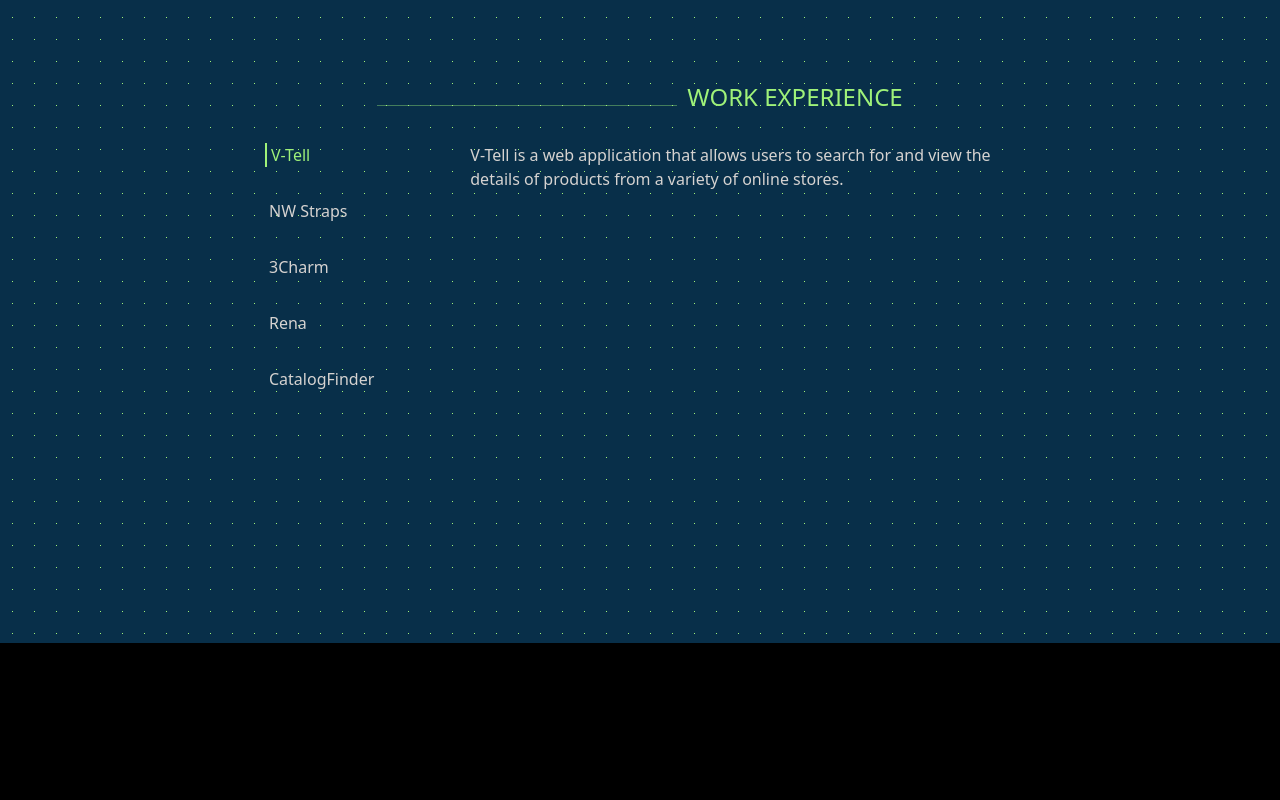
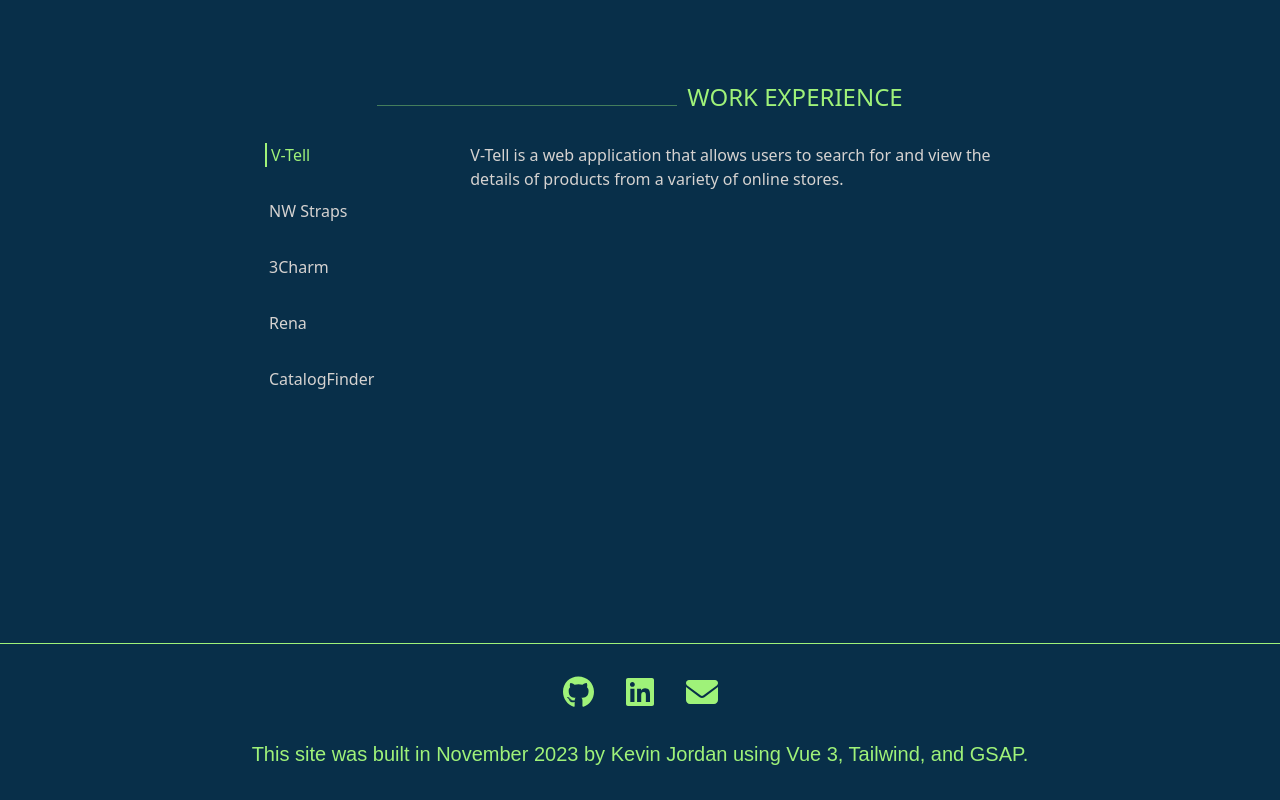
Before and after one commit to kdjordan/2023_portfolio, a Vue app: page / in a window 1280 px wide. Shown: the part 1949-2749 px from the top of the page. Before the commit the page ends 2592 px from the top, so only its background shows below. Built offline with nearby package versions, Linux system fonts and the light colour scheme.

Commit message:
stagger animation header working

```diff
--- a/package.json
+++ b/package.json
@@ -20,6 +20,7 @@
     "vue-router": "^4.2.5"
   },
   "devDependencies": {
+    "@types/gsap": "^3.0.0",
     "@vitejs/plugin-vue": "^4.2.3",
     "autoprefixer": "^10.4.16",
     "postcss": "^8.4.31",
--- a/src/App.vue
+++ b/src/App.vue
@@ -1,27 +1,26 @@
 <script setup lang="ts">
+	import { animateNav, animateHero } from './animations';
 	import { onMounted } from 'vue';
 	import TopNavigation from './components/TopNavigation.vue';
-	import { gsap } from 'gsap/gsap-core';
+
+	import Footer from './components/Footer.vue';
 
 	onMounted(() => {
 		let flag: boolean = true;
 		if (flag) {
-			gsap.set('.home', { opacity: 0, });
-			gsap.to('.home', { opacity: 1, duration: 1, ease: 'power1.out', });
-
-			// setTimeout(() => {
-			// 	document.querySelector('.home').classList.add('dots');
-			// }, 20)
+			animateNav();
+			animateHero();
 		}
 	});
 </script>
 
 <template>
-	<div class="home bg-sky-950 dots">
+	<div class="home bg-sky-950">
 		<TopNavigation />
 		<main class="container mx-auto">
 			<RouterView />
 		</main>
+		<Footer />
 	</div>
 </template>
 
--- /dev/null
+++ b/src/animations.ts
@@ -0,0 +1,24 @@
+import { gsap } from 'gsap';
+
+export function animateNav() {
+
+  const tl: GSAPTimeline = gsap.timeline();
+
+  tl.set('.top-nav',{ opacity: 0, borderBottom: 'none' })
+  tl.to('.top-nav',{ opacity: 1, borderBottom: '1px solid #9FF279', duration: 2})
+  tl.from(['#logo', 'li'],{ opacity: 0,y: -100,  duration: .25, stagger: {
+    amount: 1,
+    from: 'start',
+    ease: 'ease'
+  }})
+
+}
+
+export function animateHero() {
+  console.log(document.querySelector('.hero'))
+  const hero: HTMLElement | null  = document.querySelector('.hero')
+
+  const tl2: GSAPTimeline = gsap.timeline();
+  tl2.to(hero, {opacity: 1, x:-1000})
+
+}
--- /dev/null
+++ b/src/components/Footer.vue
@@ -0,0 +1,45 @@
+<template>
+	<div
+		id="footer"
+		class="footer w-full font-geist border-t border-highGreen bg-sky-950 px-[10px] z-10 py-8"
+	>
+		<div>
+			<ul
+				class="text-highGreen flex justify-center items-center h-full mx-[20px] container mx-auto gap-8"
+			>
+				<li>
+					<a
+						href="https://github.com/kdjordan"
+						target="_blank"
+						rel="noopener noreferrer"
+						><font-awesome-icon icon="fa-brands fa-github" size="2xl"
+					/></a>
+				</li>
+				<li>
+					<a
+						href="https://www.linkedin.com/in/kevin-dean-jordan/"
+						target="_blank"
+						rel="noopener noreferrer"
+						><font-awesome-icon
+							icon="fa-brands fa-linkedin"
+							size="2xl"
+					/></a>
+				</li>
+				<li>
+					<a
+						href="https://www.linkedin.com/in/kevin-dean-jordan/"
+						target="_blank"
+						rel="noopener noreferrer"
+						><font-awesome-icon
+							icon="fa-solid fa-envelope"
+							size="2xl"
+					/></a>
+				</li>
+			</ul>
+		</div>
+		<div class="text-highGreen text-xl flex justify-center items-center pt-8">
+			This site was built in November 2023 by Kevin Jordan using Vue 3,
+			Tailwind, and GSAP.
+		</div>
+	</div>
+</template>
--- a/src/components/TopNavigation.vue
+++ b/src/components/TopNavigation.vue
@@ -1,23 +1,4 @@
-<script setup lang="ts">
-	import { gsap } from 'gsap';
-	import { onMounted } from 'vue';
-
-	onMounted(() => {
-		let flag: boolean = false;
-
-		if (flag) {
-			const tl = gsap.timeline();
-			tl.set('.top-nav', { opacity: 0, borderBottom: 'none',  y: -100, x: -1000 });
-			tl.to('.top-nav', { opacity: 1, duration: 1 , y:0 , x:0 });
-			tl.to('.top-nav', {
-				borderBottom: '1px solid #9FF279',
-				duration: 0.25,
-			});
-		}
-	});
-</script>
-
-<template>
+	<template>
 	<div
 		class="top-nav fixed top-0 left-0 w-full h-16 font-oswald border-b border-highGreen bg-sky-950 px-[10px] z-10"
 	>
@@ -25,16 +6,17 @@
 			class="flex justify-between items-center h-full mx-[20px] container mx-auto"
 		>
 			<div class="nav-left">
-				<h1 class="text-highGreen text-2xl font-geist" id="#name">
+				<h1 id="logo" class="text-highGreen text-2xl font-geist">
 				 ¯\_(ツ)_/¯
 				</h1>
 			</div>
 			<div class="nav-right">
-				<ul class="flex gap-4 text-highGreen text-md">
+				<ul class="flex gap-4 text-highGreen text-md tracking-wider">
 					<li><router-link to="/"></router-link></li>
 					<li><a href="#about">about</a></li>
 					<li><a href="#experinece">experience</a></li>
 					<li><a href="#projects">projects</a></li>
+					<li><a href="#contact">contact</a></li>
 					<!-- <li>
 						<a
 							href="https://github.com/kdjordan"
--- a/src/main.ts
+++ b/src/main.ts
@@ -2,13 +2,18 @@ import { createApp } from 'vue'
 import router from './router'
 import './style.css'
 import App from './App.vue'
-
+import { gsap } from 'gsap/gsap-core';
 import { library } from '@fortawesome/fontawesome-svg-core';
 import { FontAwesomeIcon } from '@fortawesome/vue-fontawesome';
 import { faGithub, faLinkedin } from '@fortawesome/free-brands-svg-icons'
 import { fas } from '@fortawesome/free-solid-svg-icons'
+import { CSSPlugin } from 'gsap/CSSPlugin';
+import { TextPlugin, ScrollTrigger } from 'gsap/all';
+
 
 library.add(faGithub, faLinkedin, fas)
+gsap.registerPlugin(CSSPlugin, TextPlugin, ScrollTrigger)
+
 
 
 createApp(App).use(router).component('font-awesome-icon', FontAwesomeIcon).mount('#app')
--- a/src/views/Home.vue
+++ b/src/views/Home.vue
@@ -1,23 +1,12 @@
 <script setup lang="ts">
-	import { ref, onMounted } from 'vue';
 	import HomeAbout from './HomeAbout.vue';
 	import HomeExperience from './HomeExperience.vue';
 	import HomeHero from './HomeHero.vue';
-
-	const loaded = ref(false);
-
-	onMounted(() => {
-		setTimeout(() => {
-			loaded.value = true;
-		}, 2)
-	});
 </script>
 <template>
 	<HomeHero />
-	<div v-if="loaded">
-		<HomeAbout />
-		<HomeExperience />
-	</div>
+	<HomeAbout />
+	<HomeExperience />
 </template>
 <style>
 	.gradient-text {
--- a/src/views/HomeAbout.vue
+++ b/src/views/HomeAbout.vue
@@ -1,7 +1,19 @@
+<script setup lang="ts">
+import { onMounted } from 'vue';
+import { gsap } from 'gsap/gsap-core';
+
+
+onMounted(() => {
+	gsap.from('#about', { opacity:0, duration:2, ease:'power1.out', scrollTrigger: {
+		trigger: '#about',
+		start: 'top 75%'
+	}})
+})
+
+</script>
 <template>
 	<section id="about" class="flex flex-col justify-center pr-[5vw] lg:pr-[20vw] px-4 pb-[10vh]">
 		<div
-			id="copy"
 			class="flex flex-col  text-stone-300 pb-[20vh] lg:max-w-[750px] lg:mx-auto"
 		>
 		<h2 class="flex items-baseline text-2xl text-highGreen pb-[30px]">
--- a/src/views/HomeExperience.vue
+++ b/src/views/HomeExperience.vue
@@ -1,5 +1,15 @@
 <script setup lang="ts">
 import TabbedIndex from '../components/TabbedIndex.vue';
+import { onMounted } from 'vue';
+import { gsap } from 'gsap/gsap-core';
+
+
+onMounted(() => {
+	gsap.from('#experience', { opacity:0, duration:2, ease:'power1.out', scrollTrigger: {
+		trigger: '#experience',
+		start: 'top 75%'
+	}})
+})
 
 </script>
 <template>
--- a/src/views/HomeHero.vue
+++ b/src/views/HomeHero.vue
@@ -1,57 +1,10 @@
-<script setup lang="ts">
-	import { gsap } from 'gsap';
 
-	import { onMounted } from 'vue';
-
-	onMounted(() => {
-		let flag: boolean = false;
-		if (flag) {
-			const tl = gsap.timeline();
-			tl.set(['#copy', 'button', '#handWave'], {
-				opacity: 0,
-				y: -100,
-				rotation: 0,
-			});
-			tl.to('#copy', {
-				delay: 1.5,
-				opacity: 1,
-				duration: 1,
-				ease: 'power1.out',
-				y: 0,
-			});
-			tl.to('button', {
-				opacity: 1,
-				duration: 1,
-				ease: 'power1.out',
-				y: 0,
-			});
-			gsap.fromTo(
-    "#handWave",
-    {
-      opacity: 0,
-      y: "100%",
-			rotate: 0
-    },
-    {
-			delay: 1.2,
-      duration: 1,
-      opacity: 1,
-			rotateX: 360,
-			repeat: 1,
-      y: 0,
-      ease: "power3.inOut",
-      stagger: 0.1,
-    }
-  );
-		}
-	});
-</script>
 <template>
-	<section id="hero"
-		class="flex flex-col h-screen justify-center items-center pr-[5vw] lg:pr-[20vw] px-4"
+	<section
+		class="hero flex flex-col h-screen justify-center items-center pr-[5vw] lg:pr-[20vw] px-4"
 	>
 		<div
-			id="copy"
+
 			class="flex flex-col  text-stone-300 text-2xl gap-[20px] md:gap-[40px] lg:max-w-[750px] lg:mx-auto"
 		>
 			<div class="text-stone-300 text-lg">
@@ -62,7 +15,7 @@
 			<div class="text-lg gradient-text">
 				I am a Oregon based software engineer that loves bulding
 				digital experiences. I am currently working in the
-				telecommunications industry managing an International network
+				telecommunications industry managing an International VOIP network
 				and a few small teams. When I'm not behind the keyboard you
 				can find me in the mountains.
 			</div>
@@ -73,6 +26,5 @@
 			</button>
 		</div>
 	</section>
-	<HomeAbout />
-	<!-- border border-2-highGreen  -->
+
 </template>
```
Also changed, not shown: 1 other file (tests, documents, lock files or other folders).
